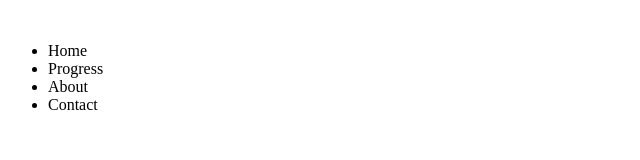
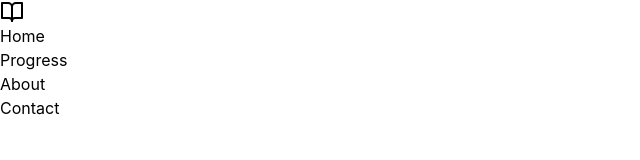
Before and after one commit to Raptorshere/Cpnt262-a1, a plain HTML site: page index.html in a window 1280 px wide. Shown: the whole page, without its empty margins (0-640 px from the left). Drawn offline with nearby package versions, Linux system fonts and the light colour scheme.

Commit message:
README link of video + menu class, book logo added

```diff
--- a/index.html
+++ b/index.html
@@ -11,16 +11,25 @@
   <link rel="preconnect" href="https://fonts.googleapis.com">
 <link rel="preconnect" href="https://fonts.gstatic.com" crossorigin>
 <link href="https://fonts.googleapis.com/css2?family=Bebas+Neue&display=swap" rel="stylesheet">
+ <!--Tailwind Flowbite -->
+
+<link href="https://cdnjs.cloudflare.com/ajax/libs/flowbite/2.0.0/flowbite.min.css" rel="stylesheet" />
 </head>
 <header>
 
 </header>
+<link href="https://cdnjs.cloudflare.com/ajax/libs/flowbite/2.0.0/flowbite.min.css" rel="stylesheet" />
+
 <body>
   <section id="hero">
     <div class="container">
       <div class="navbar">
-        <div class="logo"></div>
-          <img src="" alt="">
+        <div class="logo">
+          <img src="images/book-open.svg" alt="books with red-orange background">
+            </div>
+              <div class="menu">
+
+              </div>
               <nav>
                 <ul>
                   <li>Home</li>
@@ -36,5 +45,7 @@
       <script>
 
   </script>
+  <script src="https://cdnjs.cloudflare.com/ajax/libs/flowbite/2.0.0/flowbite.min.js"></script>
+
 </body>
 </html>
```
Also changed, not shown: images/book-open.svg (added), images/book.svg (added), 1 other file. Lines whose indentation alone changed are shown as unchanged.
